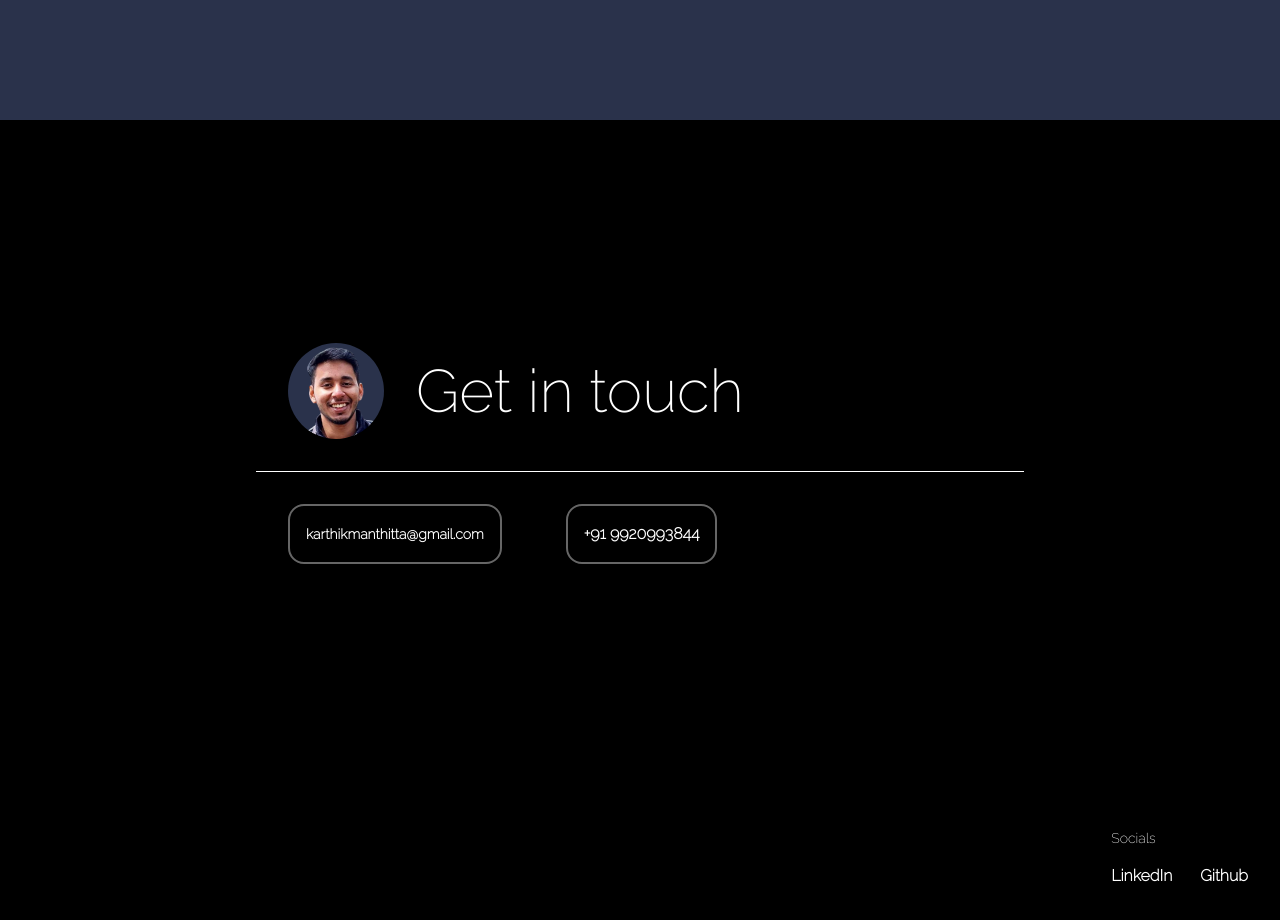
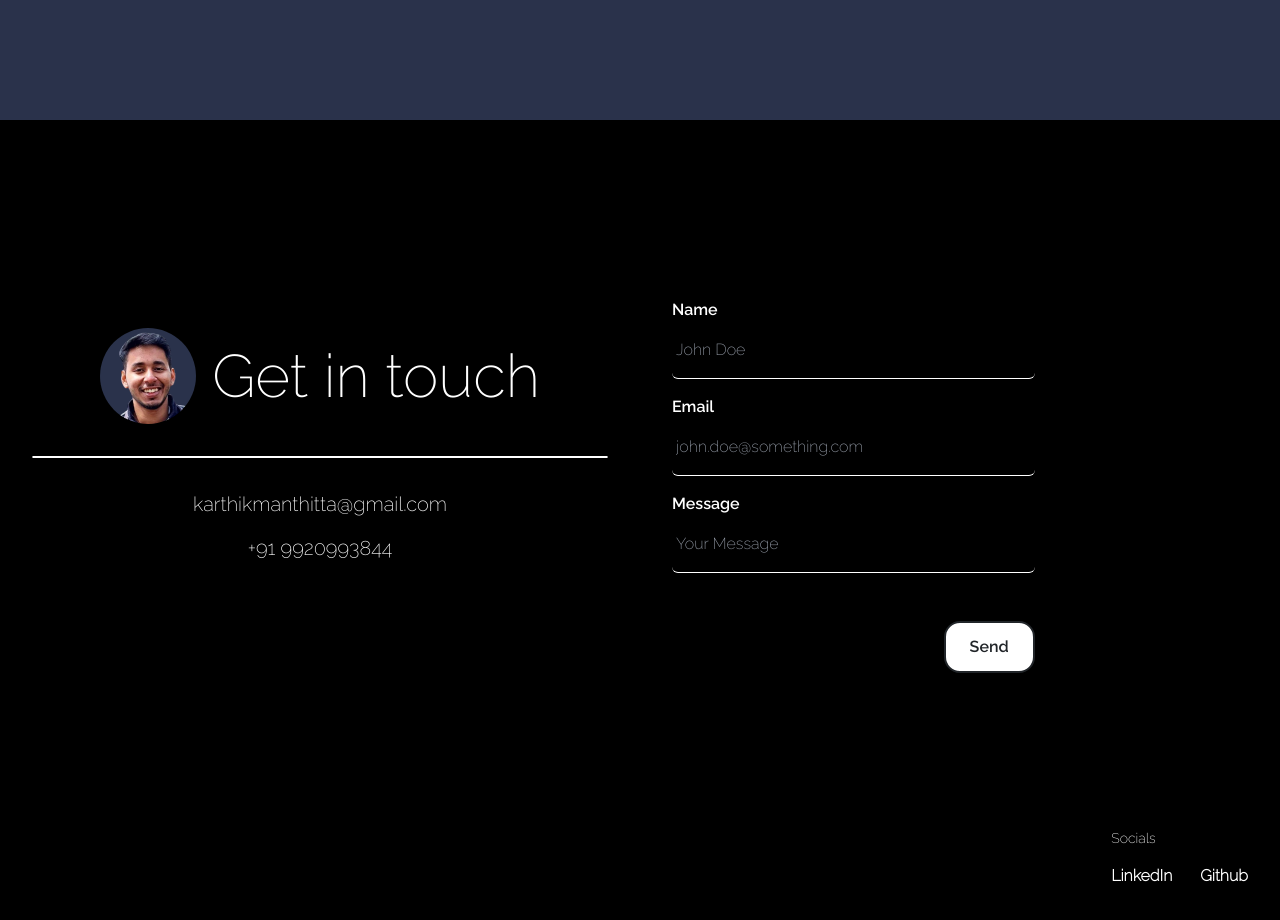
Before and after one commit to karthikmanthitta/portfolioV2, a React (Create React App) app: page / in a window 1280 px wide. Shown: the part 2280-3200 px from the top of the page. Built offline with nearby package versions, Linux system fonts and the light colour scheme.

Commit message:
added email js

```diff
--- a/package.json
+++ b/package.json
@@ -4,6 +4,7 @@
   "private": true,
   "homepage": "https://karthikmanthitta.github.io/portfolioV2",
   "dependencies": {
+    "@emailjs/browser": "^3.11.0",
     "@emotion/react": "^11.11.1",
     "@emotion/styled": "^11.11.0",
     "@mui/material": "^5.14.10",
--- /dev/null
+++ b/src/components/Email.js
@@ -0,0 +1,66 @@
+import React, { useRef } from "react";
+import emailjs from "@emailjs/browser";
+
+export const ContactUs = () => {
+  const form = useRef();
+
+  const sendEmail = (e) => {
+    e.preventDefault();
+
+    emailjs
+      .sendForm(
+        process.env.REACT_APP_EMAILJS_SERVICE_ID,
+        process.env.REACT_APP_EMAILJS_TEMPLATE_ID,
+        form.current,
+        process.env.REACT_APP_EMAILJS_API_KEY
+      )
+      .then(
+        (result) => {
+          console.log(result.text);
+        },
+        (error) => {
+          console.log(error.text);
+        }
+      );
+  };
+
+  return (
+    <div className="flex h-full md:mt-8 w-full justify-center md:justify-start">
+      <form
+        ref={form}
+        onSubmit={sendEmail}
+        className="flex flex-col md:px-8 w-3/4 md:w-2/3 justify-center items-start gap-4 font-['Raleway']"
+      >
+        <label className="font-bold">Name</label>
+        <input
+          type="text"
+          name="name"
+          className="bg-[#000] border-b-[0.1vw] border-light w-full pb-4 rounded-md pl-1"
+          placeholder="John Doe"
+          required
+        />
+        <label className="font-bold">Email</label>
+        <input
+          type="email"
+          name="email"
+          className="bg-[#000] border-b-[0.1vw] border-light w-full pb-4 rounded-md pl-1"
+          placeholder="john.doe@something.com"
+          required
+        />
+        <label className="font-bold">Message</label>
+        <textarea
+          name="message"
+          className="bg-[#000] border-b-[0.1vw] border-light w-full pb-4 resize-none rounded-md pl-1"
+          placeholder="Your Message"
+          required
+          rows='1'
+        />
+        <input
+          type="submit"
+          value="Send"
+          className="font-bold self-end mt-8 border-2 py-3 px-6 rounded-2xl bg-light text-dark cursor-pointer"
+        />
+      </form>
+    </div>
+  );
+};
--- a/src/pages/Contact.js
+++ b/src/pages/Contact.js
@@ -1,23 +1,25 @@
 import Pic from "../assets/favicon.png";
 import { motion } from "framer-motion";
+import { ContactUs } from "../components/Email";
 
 const Contact = () => {
   return (
     <div className="h-screen bg-[#000] text-light font-['Raleway']">
-      <div className="h-5/6 flex justify-center items-center px-8 md:px-56">
-        <div className="w-full p-8">
-          <div className="text-5xl md:text-6xl p-8 md:pl-8 flex gap-8 items-center pl-0">
+      <div className="h-5/6 flex">
+        <div className="w-full flex flex-col md:flex-row">
+          <div className="flex flex-row md:flex-col w-full md:w-1/2 justify-center items-center gap-8 px-8 h-1/3 md:h-full">
+            <div className="flex gap-4 items-center flex-col md:flex-row">
               <img src={Pic} className="rounded-full h-24" />
-            <p>Get in touch</p>
+              <p className="text-xl md:text-6xl">Get in touch</p>
             </div>
-          <hr />
-          <div className="flex gap-8 md:gap-16 px-2 py-8 md:p-8 font-semibold flex-col md:flex-row">
+            <div className="border-[0.1vw] border-light w-full rounded-3xl hidden md:block" />
+            <div className="flex flex-col text-sm md:text-xl">
               <motion.a
                 initial={{ opacity: 0 }}
                 whileInView={{ opacity: 1 }}
                 transition={{ duration: 0.5 }}
                 href="mailto:karthikmanthitta@gmail.com"
-              className="border-2 border-[rgba(255,255,255,0.4)] rounded-2xl p-4 text-sm justify-center flex items-center hover:scale-125 transition-all"
+                className="rounded-2xl justify-center flex items-center hover:scale-125 transition-all"
               >
                 karthikmanthitta@gmail.com
               </motion.a>
@@ -26,10 +28,14 @@ const Contact = () => {
                 whileInView={{ opacity: 1 }}
                 transition={{ duration: 0.5 }}
                 href="tel:+919920993844"
-              className="border-2 border-[rgba(255,255,255,0.4)] rounded-2xl p-4 flex justify-center items-center hover:scale-125 transition-all"
+                className="rounded-2xl p-4 flex justify-center items-center hover:scale-125 transition-all"
               >
                 +91 9920993844
               </motion.a>
+            </div>
+          </div>
+          <div className="h-2/3 md:h-full md:w-1/2 w-full flex justify-center md:block">
+            <ContactUs />
           </div>
         </div>
       </div>
```
Also changed, not shown: 2 other files (tests, documents, lock files or other folders). Lines whose indentation alone changed are shown as unchanged.
